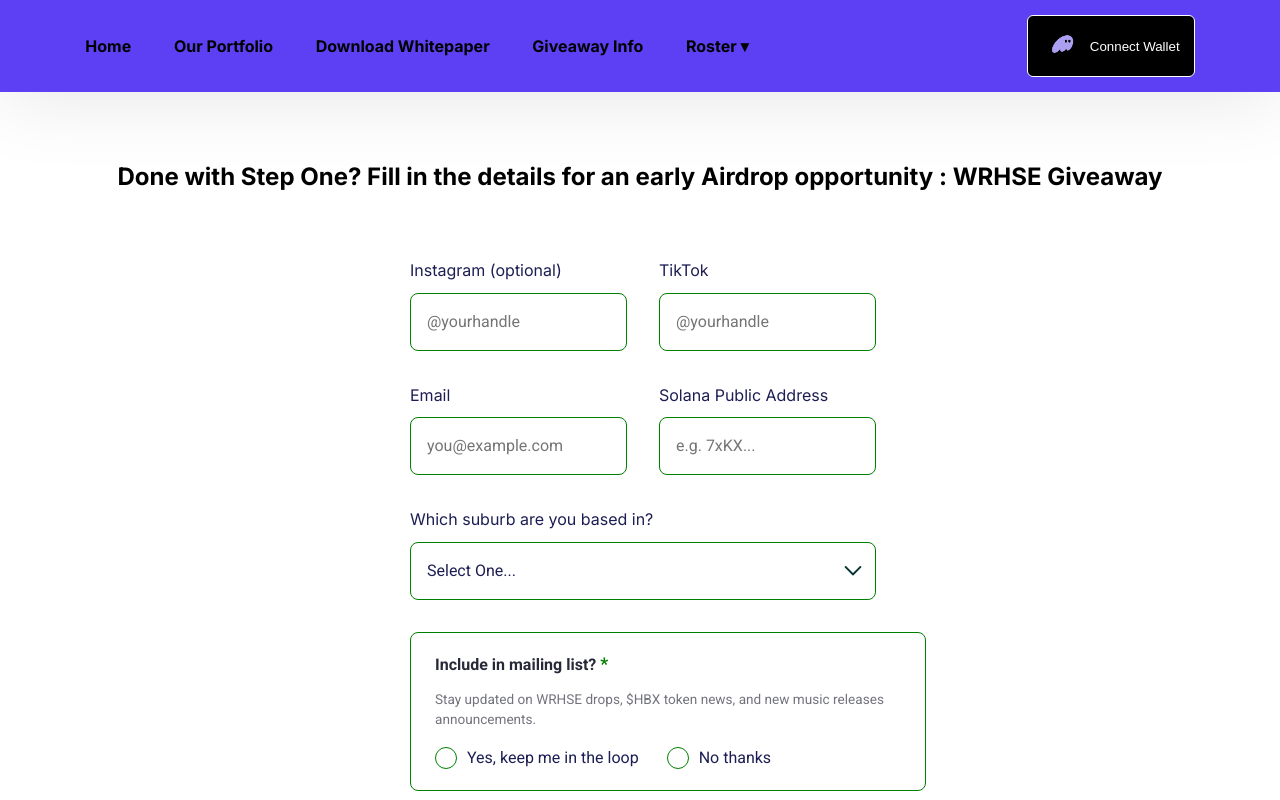
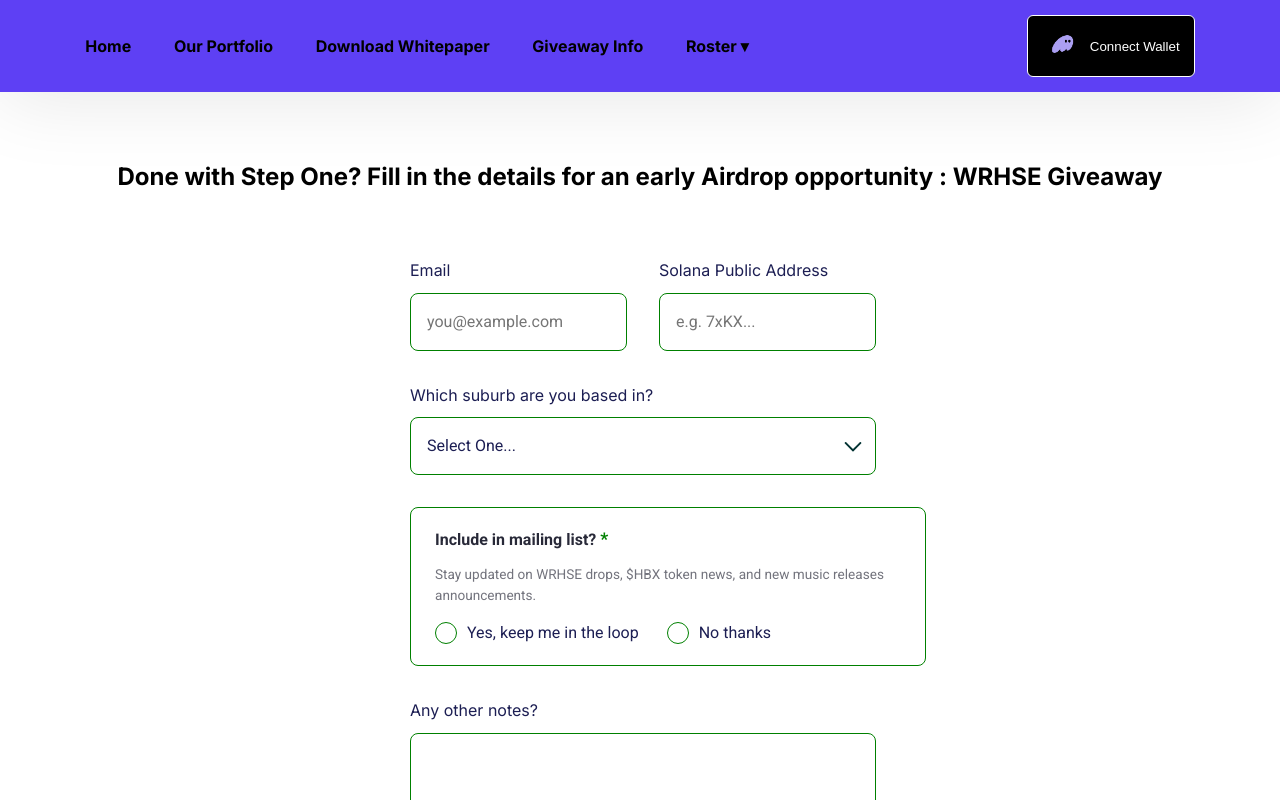
Before and after one commit to SteveTambo/HabixWeb, a React (Create React App) app in the folder client/: page /contact in a window 1280 px wide. Shown: the top 800 px of the page. Built offline with nearby package versions, Linux system fonts and the light colour scheme.

Commit message:
form update

```diff
--- a/client/public/netlify-form.html
+++ b/client/public/netlify-form.html
@@ -1,6 +1,4 @@
 <form name="airdrop-form" netlify>
-  <input type="text" name="instagram" />
-  <input type="text" name="tiktok" />
   <input type="email" name="email" />
   <input type="text" name="wallet-address" />
   <select name="suburb"></select>
--- a/client/src/Pages/Home/Contact/ContactMe.jsx
+++ b/client/src/Pages/Home/Contact/ContactMe.jsx
@@ -4,8 +4,6 @@ import { toast, ToastContainer } from "react-toastify";
 import "react-toastify/dist/ReactToastify.css";
 
 const INITIAL_FORM = {
-  instagram: "",
-  tiktok: "",
   email: "",
   "wallet-address": "",
   suburb: "",
@@ -83,8 +81,6 @@ export default function ContactMe() {
 
       {/* The hidden static form is required for Netlify to detect it at build time in SPAs */}
       <form name="airdrop-form" data-netlify="true" hidden>
-        <input type="text" name="instagram" />
-        <input type="text" name="tiktok" />
         <input type="email" name="email" />
         <input type="text" name="wallet-address" />
         <select name="suburb" />
@@ -101,31 +97,6 @@ export default function ContactMe() {
         <input type="hidden" name="form-name" value="airdrop-form" />
 
         <div className="container">
-          <label className="contact--label">
-            <span className="text-md">Instagram (optional)</span>
-            <input
-              type="text"
-              name="instagram"
-              value={formData.instagram}
-              onChange={handleChange}
-              placeholder="@yourhandle"
-              className="contact--input text-md"
-            />
-          </label>
-
-          <label className="contact--label">
-            <span className="text-md">TikTok </span>
-            <input
-              type="text"
-              name="tiktok"
-              value={formData.tiktok}
-              onChange={handleChange}
-              placeholder="@yourhandle"
-              required
-              className="contact--input text-md"
-            />
-          </label>
-
           <label className="contact--label">
             <span className="text-md">Email</span>
             <input
```
